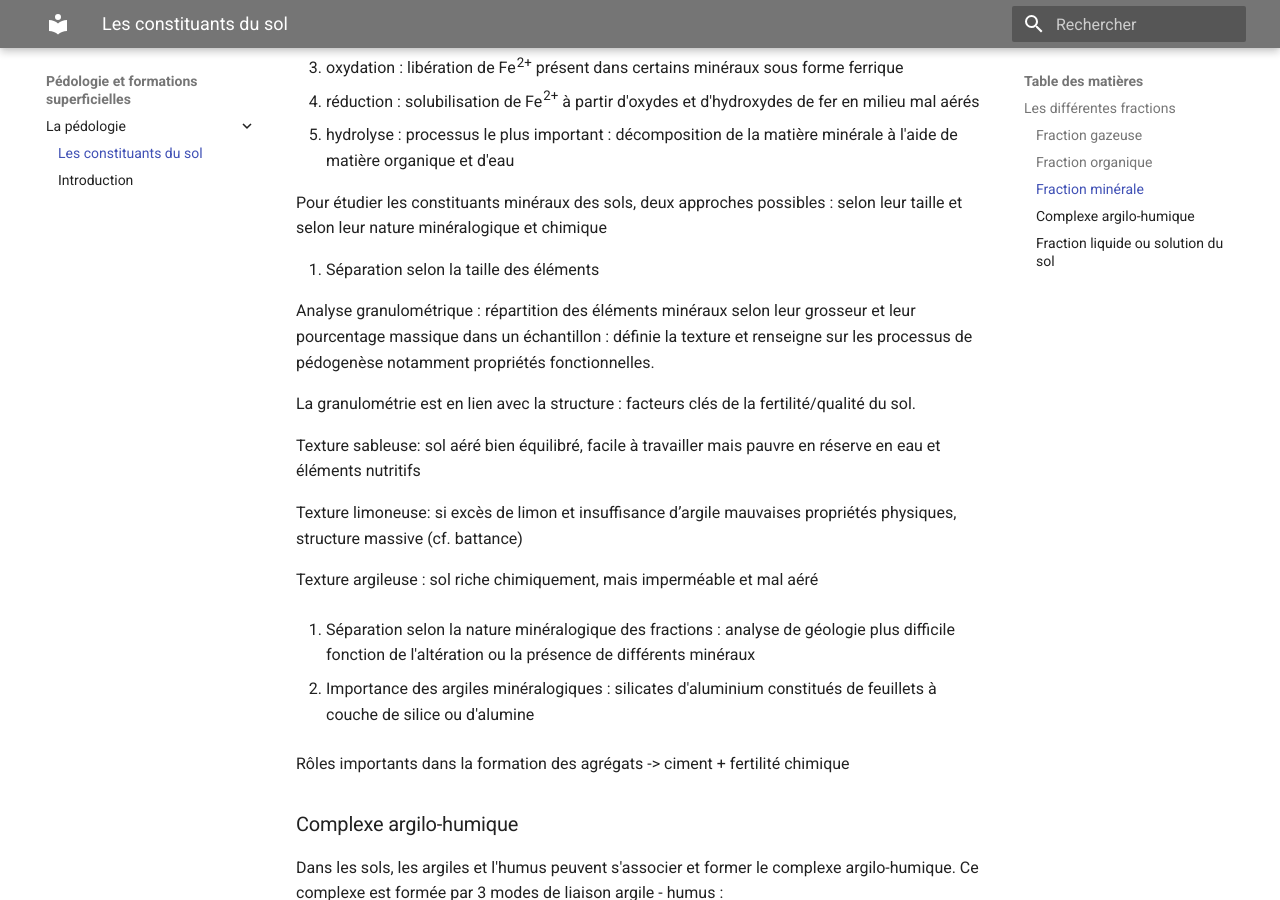
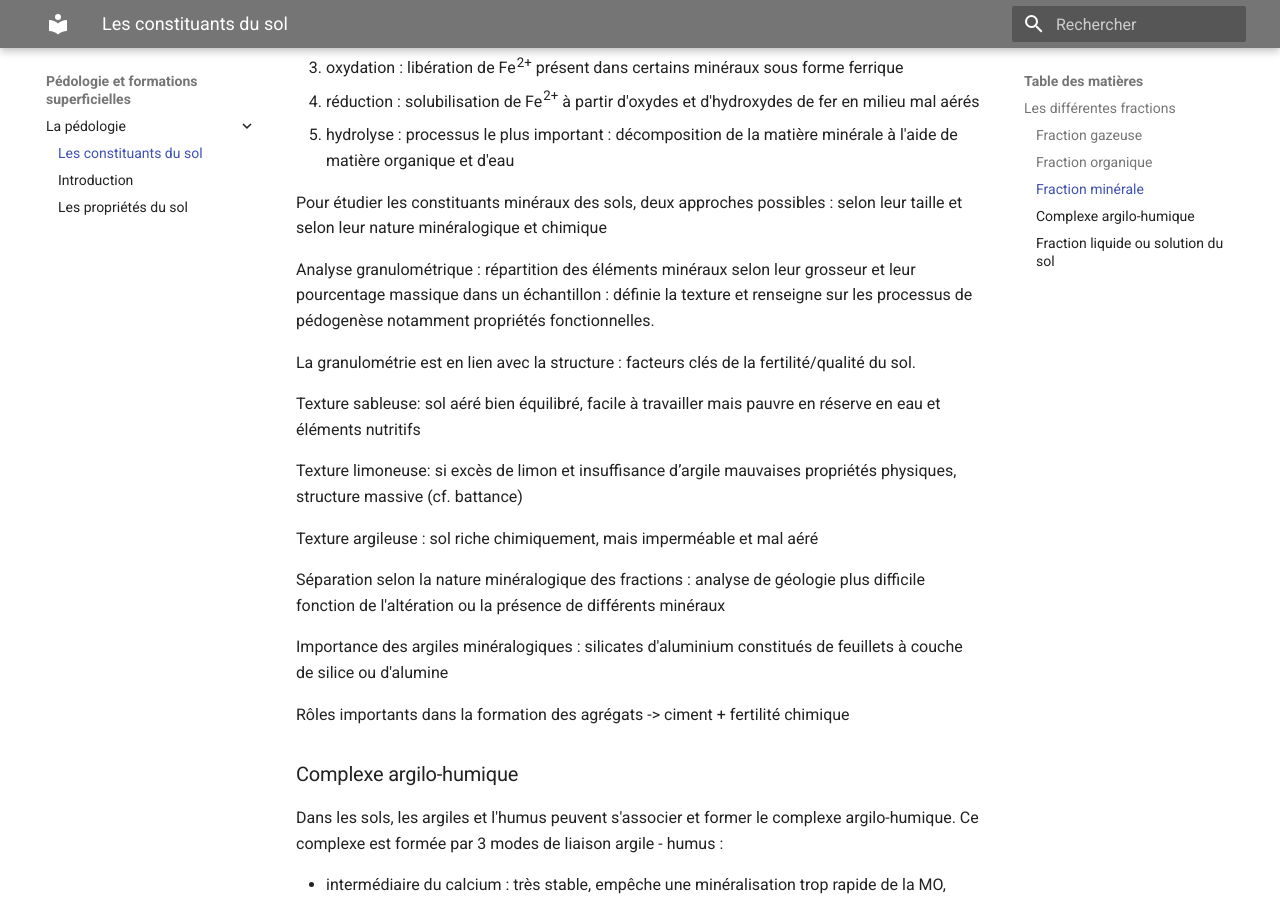
Before and after one commit to Lizeem/L3STcours, an MkDocs documentation site: the page built from Docs/Pédologie et formations superficielles/La pédologie/Constituants du sol.md, in a window 1280 px wide and 900 px high, scrolled down 2257 px. Built offline with MkDocs 1.6.1 and Material for MkDocs 9.7.7, drawn with Linux system fonts in a browser that asks for light colours; some of the changed lines change nothing that is shown.

Commit message:
Update la pédologie

```diff
--- a/Docs/Pédologie et formations superficielles/La pédologie/Constituants du sol.md
+++ b/Docs/Pédologie et formations superficielles/La pédologie/Constituants du sol.md
@@ -53,8 +53,6 @@ Altération de la roche mère se fait par :
 
 Pour étudier les constituants minéraux des sols, deux approches possibles : selon leur taille et selon leur nature minéralogique et chimique
 
-1. Séparation selon la taille des éléments
-
 Analyse granulométrique : répartition des éléments minéraux selon leur grosseur et leur pourcentage massique dans un échantillon : définie la texture et renseigne sur les processus de pédogenèse notamment propriétés fonctionnelles.
 
 La granulométrie est en lien avec la structure : facteurs clés de la fertilité/qualité du sol.
@@ -65,9 +63,9 @@ Texture limoneuse: si excès de limon et insuffisance d’argile mauvaises propr
 
 Texture argileuse : sol riche chimiquement, mais imperméable et mal aéré
 
-2. Séparation selon la nature minéralogique des fractions : analyse de géologie plus difficile fonction de l'altération ou la présence de différents minéraux
+Séparation selon la nature minéralogique des fractions : analyse de géologie plus difficile fonction de l'altération ou la présence de différents minéraux
 
-3. Importance des argiles minéralogiques : silicates d'aluminium constitués de feuillets à couche de silice ou d'alumine
+Importance des argiles minéralogiques : silicates d'aluminium constitués de feuillets à couche de silice ou d'alumine
 
 Rôles importants dans la formation des agrégats -> ciment + fertilité chimique
 
--- /dev/null
+++ b/Docs/Pédologie et formations superficielles/La pédologie/Propriétés du sol.md
@@ -0,0 +1 @@
+# Les propriétés du sol
```
